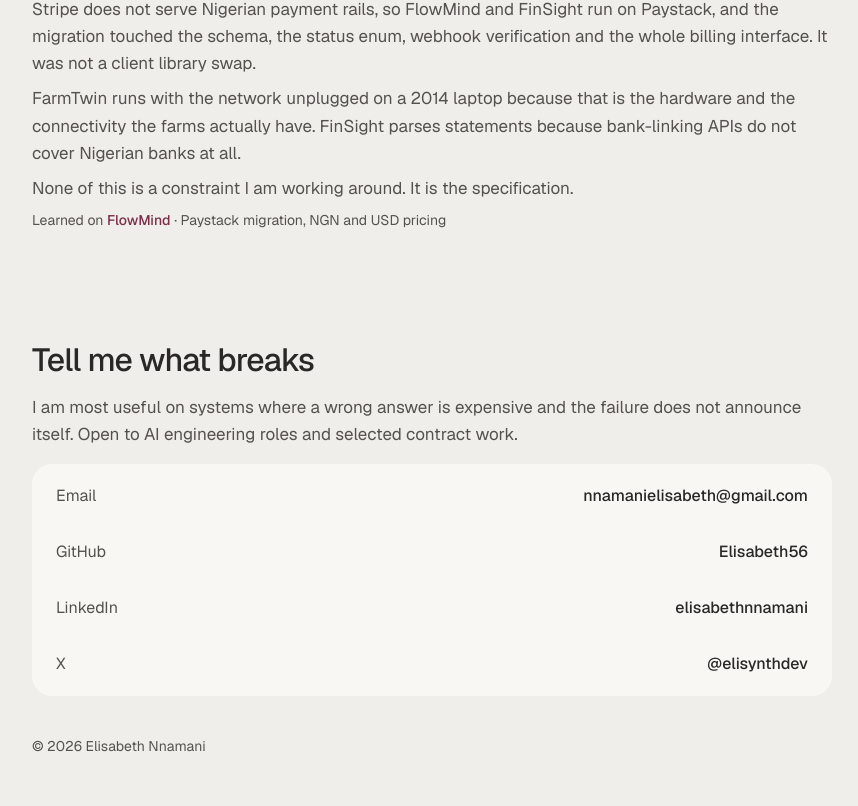
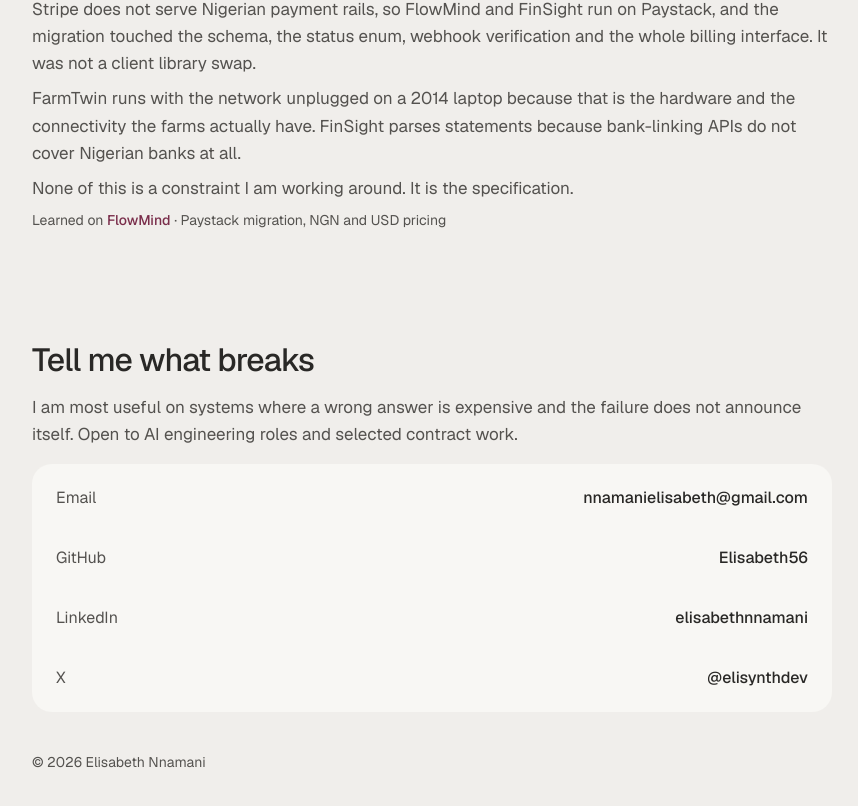
Before and after one commit to Elisabeth56/Portfolio, a Next.js app: page /read in a window 1280 px wide. Shown: the part 4796-5602 px from the top of the page, without its empty margins (208-1066 px from the left). Built offline with nearby package versions, Linux system fonts and the light colour scheme.

Commit message:
raise the last touch targets to 44px and record the polish pass

```diff
--- a/src/app/read/page.tsx
+++ b/src/app/read/page.tsx
@@ -246,7 +246,7 @@
             <dd>
               <a
                 href={row.href}
-                className="font-medium break-all transition-colors duration-200 ease-ui hover:text-accent"
+                className="inline-flex min-h-11 items-center font-medium break-all transition-colors duration-200 ease-ui hover:text-accent"
               >
                 {row.value}
               </a>
--- a/src/components/ui/segmented.tsx
+++ b/src/components/ui/segmented.tsx
@@ -59,7 +59,7 @@
       role="tablist"
       aria-label={label}
       onKeyDown={onKeyDown}
-      className={cn("relative flex h-12 gap-0.5 rounded-full bg-well p-1", className)}
+      className={cn("relative flex h-[3.25rem] gap-0.5 rounded-full bg-well p-1 lg:h-12", className)}
     >
       {thumb && (
         <span
```
Also changed, not shown: 1 other file (tests, documents, lock files or other folders).
